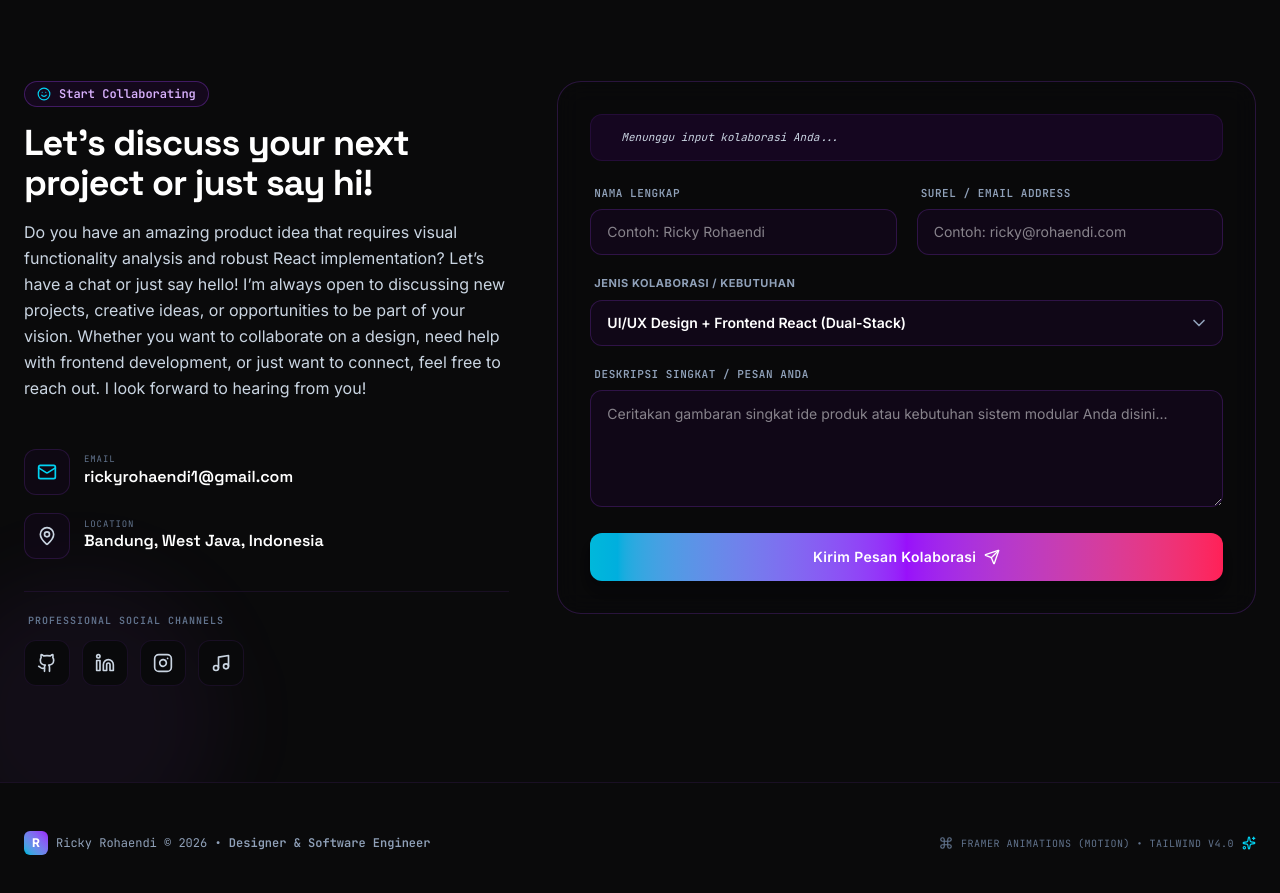
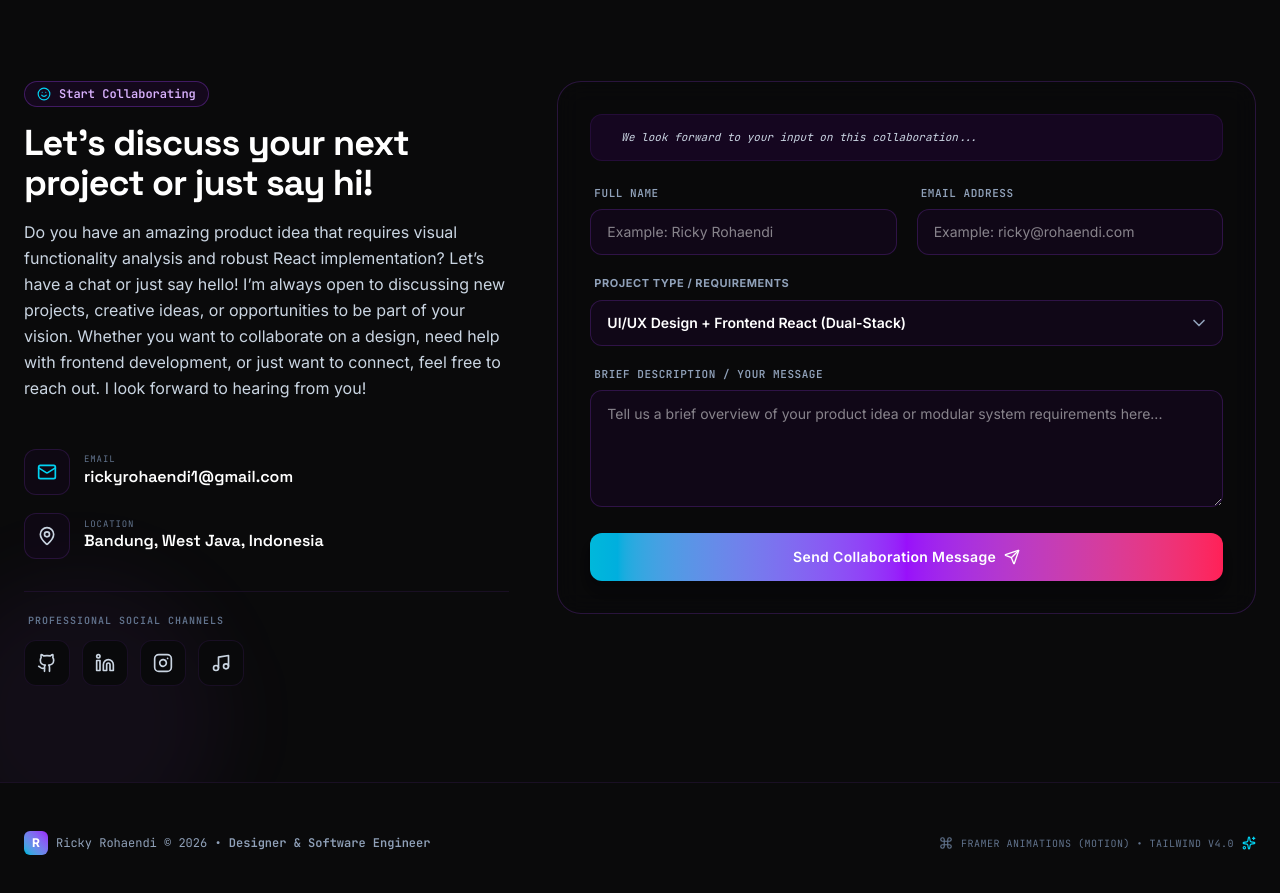
Before and after one commit to rickyrohaendi12/ricky-rohaendi-portfolio, a React (Vite) app: page / in a window 1280 px wide. Shown: the part 4560-5453 px from the top of the page. Built offline with nearby package versions, Linux system fonts and the light colour scheme.

Commit message:
Update Contact.tsx

```diff
--- a/src/components/Contact.tsx
+++ b/src/components/Contact.tsx
@@ -29,13 +29,13 @@ export default function Contact() {
 
   // REAL TIME STATUS CUE
   const getStatusMessage = () => {
-    if (activeInput === "name") return "Mengetik nama lengkap Anda...";
-    if (activeInput === "email") return "Memastikan format email valid...";
+    if (activeInput === "name") return "Typing your full name...";
+    if (activeInput === "email") return "Verifying email format...";
     if (activeInput === "message")
-      return "Menulis deskripsi kolaborasi atau sapaan...";
+      return "Writing collaboration description or greeting...";
     if (formData.name && formData.email && formData.message)
-      return "Semua kolom terisi! Siap kirim berkas.";
-    return "Menunggu input kolaborasi Anda...";
+      return "All fields filled! Ready to submit.";
+    return "We look forward to your input on this collaboration...";
   };
 
   const handleFocus = (field: string) => setActiveInput(field);
@@ -201,7 +201,7 @@ export default function Contact() {
                     htmlFor="contact-name"
                     className="block text-[11px] font-bold text-slate-400 font-mono uppercase tracking-wider pl-1"
                   >
-                    Nama Lengkap
+                    Full Name
                   </label>
                   <input
                     id="contact-name"
@@ -213,7 +213,7 @@ export default function Contact() {
                     onFocus={() => handleFocus("name")}
                     onBlur={handleBlur}
                     className="w-full px-4 py-3 rounded-xl border border-purple-500/20 bg-purple-950/15 text-white text-sm focus:outline-none focus:ring-1 focus:ring-cyan-400 focus:border-cyan-400 transition-all font-sans"
-                    placeholder="Contoh: Ricky Rohaendi"
+                    placeholder="Example: Ricky Rohaendi"
                   />
                 </div>
 
@@ -223,7 +223,7 @@ export default function Contact() {
                     htmlFor="contact-email"
                     className="block text-[11px] font-bold text-slate-400 font-mono uppercase tracking-wider pl-1"
                   >
-                    Surel / Email Address
+                    Email Address
                   </label>
                   <input
                     id="contact-email"
@@ -235,7 +235,7 @@ export default function Contact() {
                     onFocus={() => handleFocus("email")}
                     onBlur={handleBlur}
                     className="w-full px-4 py-3 rounded-xl border border-purple-500/20 bg-purple-950/15 text-white text-sm focus:outline-none focus:ring-1 focus:ring-cyan-400 focus:border-cyan-400 transition-all font-sans"
-                    placeholder="Contoh: ricky@rohaendi.com"
+                    placeholder="Example: ricky@rohaendi.com"
                   />
                 </div>
               </div>
@@ -246,7 +246,7 @@ export default function Contact() {
                   htmlFor="contact-project-type"
                   className="block text-[11px] font-bold text-slate-400 font-mono uppercase tracking-wider pl-1 font-sans"
                 >
-                  Jenis Kolaborasi / Kebutuhan
+                  Project Type / Requirements
                 </label>
                 <div className="relative">
                   <select
@@ -266,19 +266,19 @@ export default function Contact() {
                       value="ui-ux"
                       className="font-sans text-slate-900 bg-white"
                     >
-                      Hanya Detail UI/UX Figma Design
+                      Figma UI/UX Design Details Only
                     </option>
                     <option
                       value="engineering"
                       className="font-sans text-slate-900 bg-white"
                     >
-                      Hanya React / TypeScript Engineering
+                      React / TypeScript Engineering Only
                     </option>
                     <option
                       value="other"
                       className="font-sans text-slate-900 bg-white"
                     >
-                      Konsultasi / Tawaran Lainnya
+                      Consultation / Other Offers
                     </option>
                   </select>
                   <div className="absolute inset-y-0 right-4 flex items-center pointer-events-none text-slate-400">
@@ -293,7 +293,7 @@ export default function Contact() {
                   htmlFor="contact-message"
                   className="block text-[11px] font-bold text-slate-400 font-mono uppercase tracking-wider pl-1"
                 >
-                  Deskripsi Singkat / Pesan Anda
+                  Brief Description / Your Message
                 </label>
                 <textarea
                   id="contact-message"
@@ -305,7 +305,7 @@ export default function Contact() {
                   onFocus={() => handleFocus("message")}
                   onBlur={handleBlur}
                   className="w-full px-4 py-3 rounded-xl border border-purple-500/20 bg-purple-950/15 text-white text-sm focus:outline-none focus:ring-1 focus:ring-cyan-400 focus:border-cyan-400 transition-all font-sans leading-relaxed"
-                  placeholder="Ceritakan gambaran singkat ide produk atau kebutuhan sistem modular Anda disini..."
+                  placeholder="Tell us a brief overview of your product idea or modular system requirements here..."
                 />
               </div>
 
@@ -323,16 +323,16 @@ export default function Contact() {
                 {isSubmitting ? (
                   <span className="flex items-center justify-center gap-2 font-mono text-xs">
                     <span className="w-3.5 h-3.5 rounded-full border-2 border-dashed border-white animate-spin" />
-                    Memproses Pengiriman...
+                    Processing Submission...
                   </span>
                 ) : isSuccess ? (
                   <span className="flex items-center justify-center gap-1.5">
                     <CheckCircle2 className="w-5 h-5 text-white bg-transparent" />
-                    Pesan Berhasil Dikirimkan!
+                    Message Sent Successfully!
                   </span>
                 ) : (
                   <span className="flex items-center justify-center gap-2">
-                    Kirim Pesan Kolaborasi
+                    Send Collaboration Message
                     <Send className="w-4 h-4 text-white hover:translate-x-0.5 transition-transform" />
                   </span>
                 )}
@@ -349,9 +349,9 @@ export default function Contact() {
                 >
                   <p className="flex items-center gap-2 font-display">
                     <Sparkles className="w-4 h-4 text-emerald-405 animate-pulse shrink-0" />
-                    Terima kasih atas minat Anda! Kontak simulasi terkirim
-                    dengan sukses. Saya akan menghubungi surel Anda kembali
-                    secepatnya.
+                    Thank you for your interest! The simulation contact has been
+                    sent successfully. I will reach out to your email as soon as
+                    possible.
                   </p>
                 </motion.div>
               )}
```
